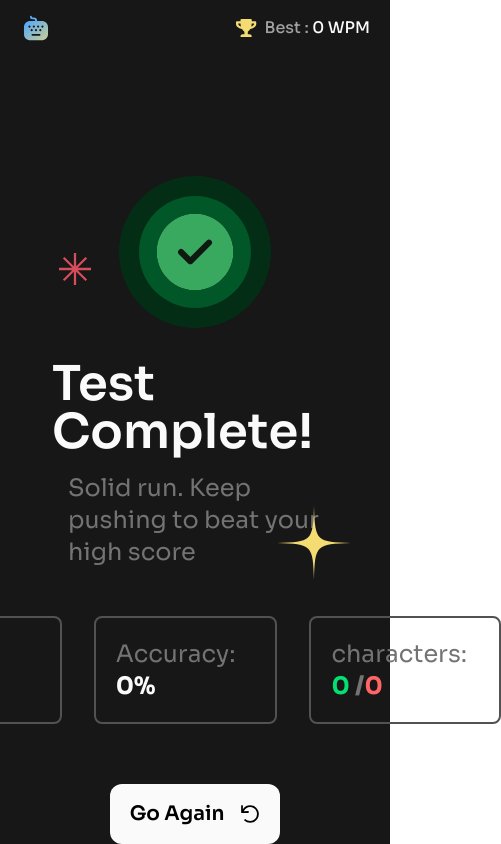
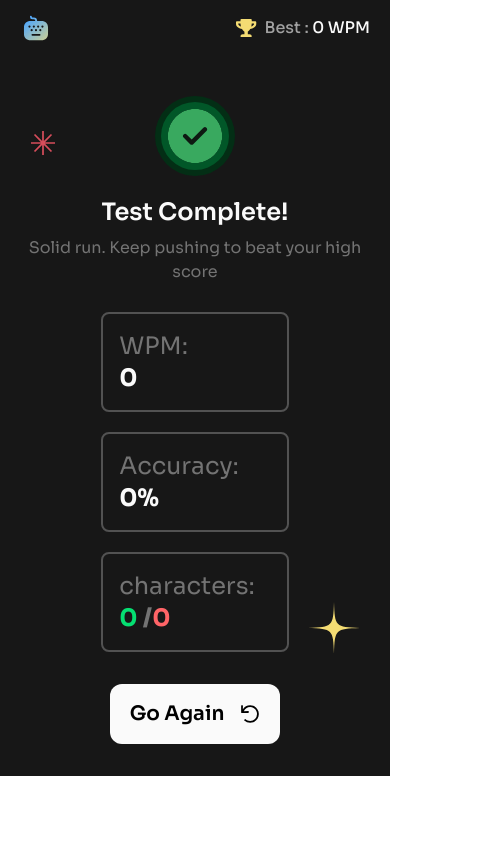
Before and after one commit to Anuj21d/Projects_React, a React (Vite) app in the folder Typing_Speed_Test/: page /results in a window 390 px wide. Shown: the whole page, 501 px wide, since content can reach past the window. Built offline with nearby package versions, Linux system fonts and the light colour scheme.

Commit message:
done mobile responsive

```diff
--- a/Typing_Speed_Test/src/components/Result/ResultButtons/ResultButtons.jsx
+++ b/Typing_Speed_Test/src/components/Result/ResultButtons/ResultButtons.jsx
@@ -8,11 +8,11 @@ const ResultButtons = () => {
   const navigate = useNavigate();
   const { resetTest } = useContext(TestContext);
   return (
-    <div className="flex flex-col gap-15 justify-center items-center z-10">
+    <div className="flex flex-col lg:gap-15 justify-center items-center z-10 w-full">
       <div>
         <Scores />
       </div>
-      <div>
+      <div className="m-8">
         <button
           className="flex items-center justify-center gap-4 text-xl px-5 py-4 bg-neutral-50 font-semibold rounded-xl active:scale-90"
           onClick={() => {
--- a/Typing_Speed_Test/src/components/Result/ResultButtons/Scores.jsx
+++ b/Typing_Speed_Test/src/components/Result/ResultButtons/Scores.jsx
@@ -6,14 +6,14 @@ const Scores = () => {
   const { correctChars, incorrectChars , accuracy ,wpm } = useContext(TestContext);
 
   return (
-    <div className="flex items-center justify-evenly gap-8">
-      <button className="p-5 border-2 border-neutral-600 rounded-lg flex flex-col items-start text-2xl text-neutral-500 pr-20">
+    <div className="flex lg:flex-row flex-col lg:items-center lg:justify-evenly lg:gap-8 gap-5 w-full ">
+      <button className="lg:p-5 p-4 border-2 border-neutral-600 rounded-lg flex flex-col items-start text-2xl text-neutral-500 pr-20">
         WPM: <span className="text-neutral-50 font-bold">{wpm}</span>
       </button>
-      <button className="p-5 border-2 border-neutral-600 rounded-lg flex flex-col items-start text-2xl text-neutral-500 pr-10">
+      <button className="lg:p-5 p-4 border-2 border-neutral-600 rounded-lg flex flex-col items-start text-2xl text-neutral-500 pr-10">
         Accuracy: <span className="text-neutral-50 font-bold">{accuracy}%</span>
       </button>
-      <button className="p-5 border-2 border-neutral-600 rounded-lg flex flex-col items-start text-2xl text-neutral-500 pr-8">
+      <button className="lg:p-5 p-4 border-2 border-neutral-600 rounded-lg flex flex-col items-start text-2xl text-neutral-500 pr-8">
         characters:{" "}
         <span className=" font-bold">
           <span className="text-green-400">{correctChars}</span> /
--- a/Typing_Speed_Test/src/components/Result/ResultImages/ResultImageComplete.jsx
+++ b/Typing_Speed_Test/src/components/Result/ResultImages/ResultImageComplete.jsx
@@ -5,10 +5,10 @@ import star2 from "../../../assets/images/pattern-star-2.svg";
 
 const ResultImages = () => {
   return (
-    <div className="pt-30 w-fit">
-      <div className=" p-5 bg-green-950 rounded-full">
-        <div className="p-6 bg-green-800 rounded-full box-border animate-pulse">
-          <img className="scale-120" src={completedIcon} alt="Completed" />
+    <div className="flex justify-center w-auto">
+      <div className=" lg:p-5 p-1.5 bg-green-950 rounded-full">
+        <div className="lg:p-6 p-0.5 bg-green-800 rounded-full box-border animate-pulse">
+          <img className="lg:scale-120 scale-85" src={completedIcon} alt="Completed" />
         </div>
       </div>
     </div>
--- a/Typing_Speed_Test/src/components/Result/ResultText/ResultText.jsx
+++ b/Typing_Speed_Test/src/components/Result/ResultText/ResultText.jsx
@@ -2,9 +2,9 @@ import React from "react";
 
 const ResultText = () => {
   return (
-    <div className="p-8 flex justify-center flex-col items-center">
-      <h1 className="text-5xl text-neutral-50 font-semibold">Test Complete!</h1>
-      <h3 className="p-4 text-2xl text-neutral-500">Solid run. Keep pushing to beat your high score</h3>
+    <div className="lg:p-8 py-5 flex justify-center flex-col items-center">
+      <h1 className="lg:text-5xl text-2xl text-neutral-50 font-semibold">Test Complete!</h1>
+      <h3 className="lg:p-4 py-2 lg:text-2xl text-neutral-500 text-center">Solid run. Keep pushing to beat your high score</h3>
     </div>
   );
 };
--- a/Typing_Speed_Test/src/components/TypingTest/OverlayLayer/OverlayLayer.jsx
+++ b/Typing_Speed_Test/src/components/TypingTest/OverlayLayer/OverlayLayer.jsx
@@ -9,7 +9,7 @@ const OverlayLayer = () => {
     useContext(TestContext);
   const { difficulty } = useContext(SettingContext);
   return (
-    <div className="absolute top-0 left-0 w-full h-full flex flex-col items-center justify-center text-white">
+    <div className="absolute top-0 left-0 w-full lg:h-full h-dvw flex flex-col items-center justify-center text-white">
       <button
         onClick={() => {
           setIsStarted(true);
--- a/Typing_Speed_Test/src/components/TypingTest/TypingTest.jsx
+++ b/Typing_Speed_Test/src/components/TypingTest/TypingTest.jsx
@@ -7,7 +7,7 @@ import { TestContext } from "/src/context/TestContext/TestContext.jsx"
 const TypingTest = () => {
  const { isStarted } = useContext(TestContext);
   return (
-    <div className='relative lg:p-4 p-3'>
+    <div className='relative lg:p-4 p-3 h-full'>
       <PassageLayer />
       <TypingInput />
       {!isStarted && <OverlayLayer />}
--- a/Typing_Speed_Test/src/pages/Result.jsx
+++ b/Typing_Speed_Test/src/pages/Result.jsx
@@ -11,14 +11,14 @@ import Cheer from "/src/assets/images/icon-new-pb.svg";
 const Result = () => {
   const { wpm, bestWpm } = useContext(TestContext);
   return (
-    <div className="flex w-full flex-col items-center justify-center">
+    <div className="flex w-full lg:pt-25 pt-10 flex-col">
       <ResultImages />
       <ResultText />
       <ResultButtons />
-      <div className="absolute top-[60%] right-[10%]">
+      <div className="absolute lg:top-[60%] lg:right-[10%] top-[70%] right-[5%] lg:scale-100 scale-70">
         <img src={Star1} alt="Star1" />
       </div>
-      <div className="absolute top-[30%] left-[15%]">
+      <div className="absolute lg:top-[30%] lg:left-[15%] top-[15%] left-[7%] lg:scale-100 scale-75">
         <img src={Star2} alt="Star2" />
       </div>
       {wpm > bestWpm ? (
@@ -29,7 +29,7 @@ const Result = () => {
         ""
       )}
       {wpm > bestWpm ? (
-        <div className="absolute top-[20%] right-[30%]">
+        <div className="absolute lg:top-[20%] lg:right-[30%] top-[35%] right-[5%]">
           <img src={Cheer} alt="" />
         </div>
       ) : (
```
